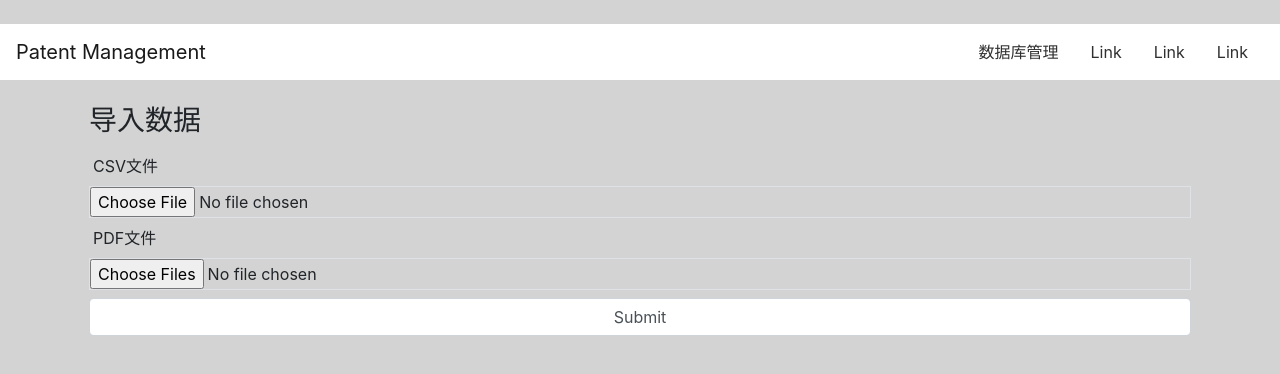
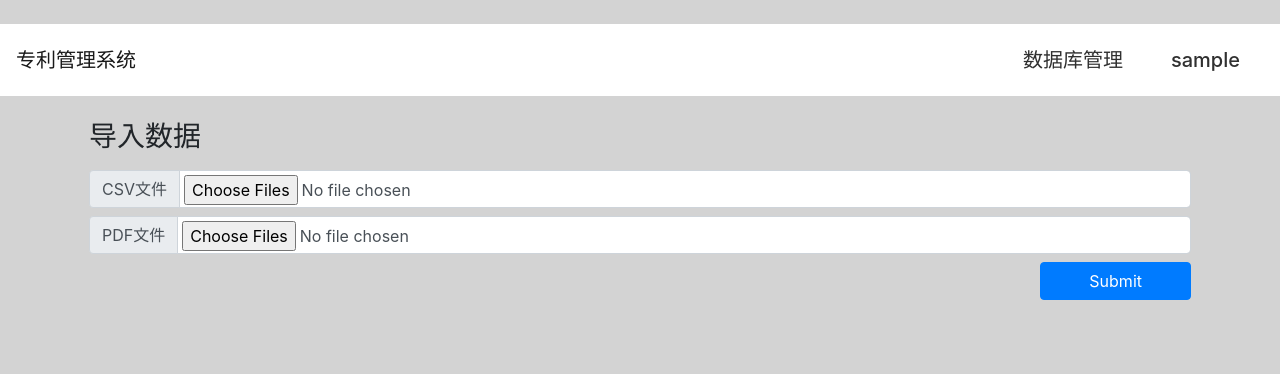
Before and after one commit to zypangpang/patent_management_system, a Django app: page /import/ in a window 1280 px wide. Shown: the top 374 px of the page. Run offline with Django 3.2, Linux system fonts and the light colour scheme; the visitor is signed in with stand-in values (Sample User, id 1); some libraries are stand-ins or nearby versions.

Commit message:
almost finished,only need a little tweak

```diff
--- a/main/templates/main/import.html
+++ b/main/templates/main/import.html
@@ -17,7 +17,9 @@
 <body>
 <nav class="navbar navbar-expand-md bg-white navbar-light my-4 px-3 py-0">
     <!-- Brand -->
-    <a class="navbar-brand" href="#">Patent Management</a>
+    <a class="navbar-brand" href="{% url 'main:index' %}">
+        <h5 class="p-0 m-0">专利管理系统</h5>
+    </a>
 
     <!-- Toggler/collapsibe Button -->
     <button class="navbar-toggler" type="button" data-toggle="collapse" data-target="#collapsibleNavbar">
@@ -28,27 +30,36 @@
     <div class="collapse navbar-collapse" id="collapsibleNavbar">
         <ul class="navbar-nav ml-auto">
             <li class="nav-item dropdown">
-                <a class="nav-link p-3 " href="" data-toggle="dropdown">
-                    数据库管理
+                <a class="nav-link p-4 " href="" data-toggle="dropdown">
+                    <h5 class="p-0 m-0">数据库管理</h5>
                 </a>
                 <div class="dropdown-menu border-0 rounded-0 m-0 py-0 ">
-                    <a class="dropdown-item px-3 py-2" href="">
+                    <a class="dropdown-item px-3 py-2" href="{% url 'main:import' %}">
+                        导入
+                    </a>
+                    <a class="dropdown-item px-3 py-2" href="{% url 'main:add' %}">
                         新增
                     </a>
-                    <a class="dropdown-item px-3 py-2" href="">
+                    <a class="dropdown-item px-3 py-2" href="{% url 'main:query' %}">
                         查询
                     </a>
                 </div>
             </li>
-            <li class="nav-item">
-                <a class="nav-link p-3" href="#">Link</a>
+            <li class="nav-item dropdown">
+                <a class="nav-link p-4 " href="" data-toggle="dropdown">
+                    <h5 class="p-0 m-0">{{ user_name }}</h5>
+                </a>
+                <div class="dropdown-menu border-0 rounded-0 m-0 py-0 ">
+                    <a class="dropdown-item px-3 py-2" href="{% url 'account:logout' %}">
+                        登出
+                    </a>
+                </div>
             </li>
-            <li class="nav-item">
-                <a class="nav-link p-3" href="#">Link</a>
-            </li>
-            <li class="nav-item">
-                <a class="nav-link p-3" href="#">Link</a>
-            </li>
+            <!--<li class="nav-item">
+                <a class="nav-link p-4" href="#">
+                    <h5 class="p-0 m-0">备用</h5>
+                </a>
+            </li>-->
         </ul>
     </div>
 </nav>
@@ -56,18 +67,27 @@
     <h3 class="mb-3 mx-1 p-0">导入数据</h3>
     <form action="/import/" method="post" enctype="multipart/form-data">
         {% csrf_token %}
-        <div class="row my-2 mx-1">
-            <label for="csv_file" class="mx-1 ">CSV文件</label>
-            <input required type="file" name="csv_file" id="csv_file" class="form-control-file border" accept=".csv, .CSV">
+
+        <div class="row my-2 mx-1 ">
+            <div class="input-group m-0">
+                <div class="input-group-prepend">
+                    <label for="csv_file" class="input-group-text">CSV文件</label>
+                </div>
+                <input required type="file" name="csv_files" id="csv_file" class="form-control p-1 m-0 " multiple accept=".csv, .CSV">
+            </div>
         </div>
 
-        <div class="row my-2 mx-1">
-            <label for="pdf_file" class="mx-1">PDF文件</label>
-            <input required type="file" name="pdf_files" id="pdf_file" class="form-control-file border" multiple accept=".pdf">
+        <div class="row my-2 mx-1 ">
+            <div class="input-group m-0">
+                <div class="input-group-prepend">
+                    <label for="pdf_file" class="input-group-text">PDF文件</label>
+                </div>
+                <input required type="file" name="pdf_files" id="pdf_file" class="form-control p-1 m-0 " multiple accept=".pdf">
+            </div>
         </div>
 
-        <div class="row mx-1 my-2">
-            <input type="submit" class="form-control">
+        <div class="row mx-1 my-2 justify-content-end">
+            <input type="submit" class="btn btn-primary px-5">
         </div>
     </form>
 
--- a/main/templates/main/query_result_table.html
+++ b/main/templates/main/query_result_table.html
@@ -12,7 +12,7 @@
                 {% for item in query_result %}
                     <tr>
                         {% for field in item %}
-                            <td><a class="text-black" href="{% url 'detail' %}?pub_id={{ item.2 }}">{{ field }}</a></td>
+                            <td><a class="text-black" href="{% url 'main:detail' %}?pub_id={{ item.2 }}">{{ field }}</a></td>
                         {% endfor %}
                     </tr>
                 {% endfor %}
--- a/main/views.py
+++ b/main/views.py
@@ -1,6 +1,7 @@
 import csv,bisect,json
+from django.contrib.auth.models import User
 from django.db.models import Q
-from django.shortcuts import render,redirect
+from django.shortcuts import render,redirect,reverse
 from .models import Nation,Applicant,FamilyFatent,Patent,Note
 from django.contrib.auth.decorators import login_required
 
@@ -102,7 +103,7 @@ def add_applicants_and_nations(applicant_str, nation_str):
 
 @login_required
 def index(request):
-    return HttpResponse("hello")
+    return redirect(reverse('main:query'))
 
 @login_required
 def add_data(request):
@@ -116,6 +117,7 @@ def add_data(request):
             print(e)
             message='添加失败'
         return render(request, 'main/add.html', {'patent_types':PATENT_TYPES,
+                                                 'user_name':request.user.get_username(),
                                                  'message':message})
         '''if form.is_valid():
             patent=form.save()
@@ -128,6 +130,7 @@ def add_data(request):
             return HttpResponse("form not valid")'''
     else:
         return render(request, 'main/add.html', {'patent_types':PATENT_TYPES,
+                                                 'user_name':request.user.get_username(),
                                                  'message':''})
 
 @login_required
@@ -142,11 +145,16 @@ def import_data(request):
             #test_file=file_test(name='hello',file=f)
             #test_file.save()
         if errors:
-            return HttpResponse('\n'.join(errors))
-        return HttpResponse('success')
+            return render(request,'main/show_message.html',{'message':'\n'.join(errors),
+                                                            'success':0})
+
+        return render(request,'main/show_message.html',{'message':'数据导入成功',
+                                                        'success':1})
 
     else:
-        return render(request,'main/import.html')
+        return render(request,'main/import.html',{
+            'user_name':request.user.get_username(),
+        })
 
 QUERY_FIELDS=(
     ('title','标题'),('title_cn','标题（翻译）'),('abstract','摘要'),
@@ -269,14 +277,20 @@ def del_data(request):
         return_dict['success']=0
 
     return HttpResponse(json.dumps(return_dict))
-def get_notes(patent):
-    notes=Note.objects.filter(patent=patent)
+def get_notes(user,patent):
+    #print(user.groups.all())
+    if user.has_perm('main.view_private_notes'):
+        notes=Note.objects.filter(patent=patent)
+    else:
+        notes=Note.objects.filter(patent=patent,type=0) | \
+              Note.objects.filter(patent=patent,user=user)
     return notes
 @login_required
 def show_data(request):
     if request.method=='POST':
         change_data(request)
-        return HttpResponse("success")
+        return render(request,'main/show_message.html',{'message':'数据修改成功',
+                                                        'success':1})
     else:
         pub_id=request.GET['pub_id']
         try:
@@ -284,20 +298,22 @@ def show_data(request):
         except Exception as e:
             print(e)
             return render(request,'main/show_message.html',
-                          {'message':'数据库中查不到本专利，请检查公开号'})
+                          {'message':'数据库中查不到本专利，请检查公开号',
+                           'success':0})
 
         applicant_str=';'.join([a.name for a in patent.applicants.all()])
         nation_str=','.join([a.name for a in patent.nations.all()])
         family_patents=FamilyFatent.objects.filter(patent=patent)
         family_patent_str=';'.join([a.same_family_patent for a in family_patents])
 
-        notes=get_notes(patent)
+        notes=get_notes(request.user,patent)
         return_dict={
             'item':patent,
             'applicant_str':applicant_str,
             'nation_str':nation_str,
             'family_patent_str':family_patent_str,
             'notes':notes,
+            'user_name':request.user.get_username(),
 
             'patent_types':PATENT_TYPES,
             'note_types':NOTE_TYPE,
@@ -313,7 +329,8 @@ def view_file(request,pub_id):
         filename = patent.pdf_file.name.split('/')[-1]
         response = HttpResponse(patent.pdf_file, content_type='application/pdf')
     else:
-        return render(request,'main/show_message.html',{'message':'该专利没有文件'})
+        return render(request,'main/show_message.html',{'message':'该专利没有文件',
+                                                        'success':0})
     #response['Content-Disposition'] = 'attachment; filename=%s' % filename
 
     return response
@@ -330,6 +347,8 @@ def add_notes(request):
         Note.objects.create(patent_id=pub_id,user=user,note=note,type=type)
     except Exception as e:
         print(e)
-    return HttpResponse('success')
+        return render(request,'main/show_message.html',{'message':'添加批注失败',
+                                                        'success':0})
+    return redirect(reverse("main:detail")+'?pub_id='+pub_id)
 
 # Create your views here.
```
Also changed, not shown: main/templates/main/add.html (+24 -16 lines), main/templates/main/detail.html (+26 -18 lines), main/templates/main/query.html (+20 -23 lines), main/templates/main/show_message.html (+7 -3 lines).
